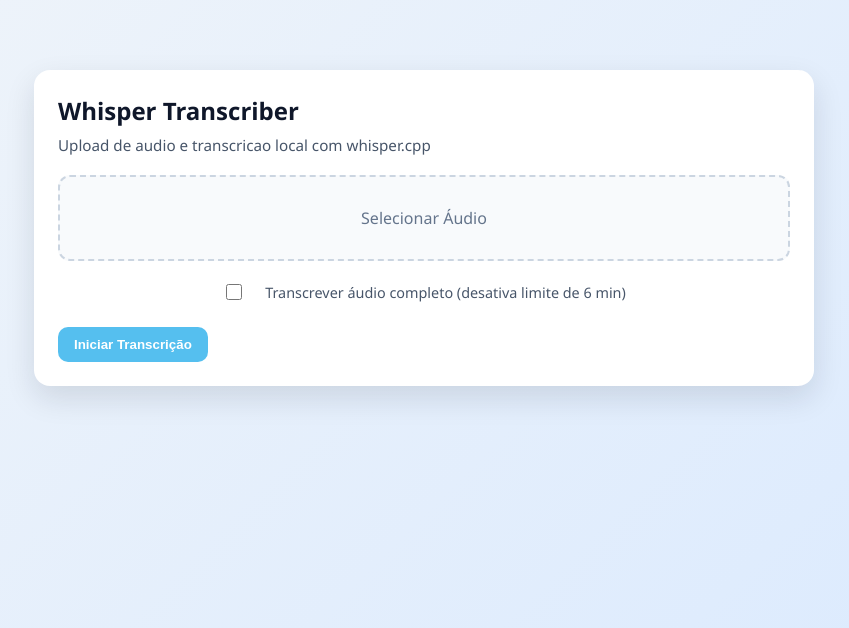
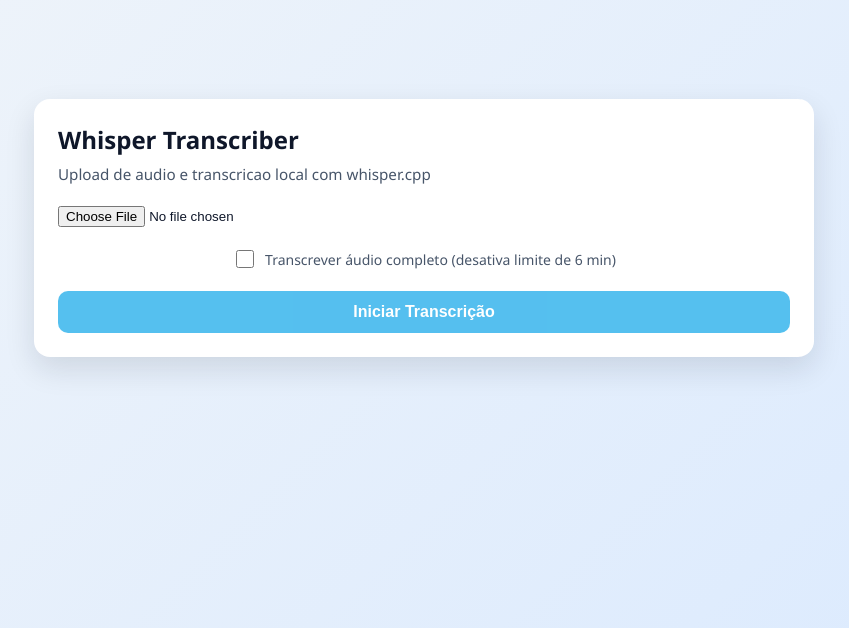
Before and after one commit to Brunom-Oliveira/whisper-transcriber, a React (Create React App) app in the folder frontend/: page / in a window 1280 px wide. Shown: the part 172-800 px from the top of the page, without its empty margins (216-1065 px from the left). Built offline with nearby package versions, Linux system fonts and the light colour scheme; no server answers.

Commit message:
fix: garantida visibilidade do checkbox de transcricao completa

```diff
--- a/frontend/src/App.tsx
+++ b/frontend/src/App.tsx
@@ -161,21 +161,19 @@
         <h1>Whisper Transcriber</h1>
         <p className="subtitle">Upload de audio e transcricao local com whisper.cpp</p>
 
-        <div className="input-group">
-          <input type="file" accept="audio/*" onChange={onFileChange} id="audio-input" />
-          <label htmlFor="audio-input" className="file-label">
-            {file ? file.name : "Selecionar Áudio"}
-          </label>
+        <div style={{ marginBottom: '20px' }}>
+          <input type="file" accept="audio/*" onChange={onFileChange} />
         </div>
 
-        <div className="checkbox-group">
-          <label className="checkbox-container">
-            <input
-              type="checkbox"
-              checked={fullAudio}
-              onChange={(e) => setFullAudio(e.target.checked)}
-            />
-            <span className="checkmark"></span>
+        <div style={{ marginBottom: '20px', display: 'flex', alignItems: 'center', gap: '8px', justifyContent: 'center' }}>
+          <input
+            type="checkbox"
+            id="fullAudio"
+            checked={fullAudio}
+            onChange={(e) => setFullAudio(e.target.checked)}
+            style={{ width: '18px', height: '18px', cursor: 'pointer' }}
+          />
+          <label htmlFor="fullAudio" style={{ cursor: 'pointer', fontSize: '14px', color: '#475569' }}>
             Transcrever áudio completo (desativa limite de 6 min)
           </label>
         </div>
@@ -184,6 +182,7 @@
           onClick={onTranscribe}
           disabled={loading || !file}
           className="transcribe-btn"
+          style={{ width: '100%', padding: '12px', fontSize: '16px' }}
         >
           {loading ? "Processando..." : "Iniciar Transcrição"}
         </button>
```
